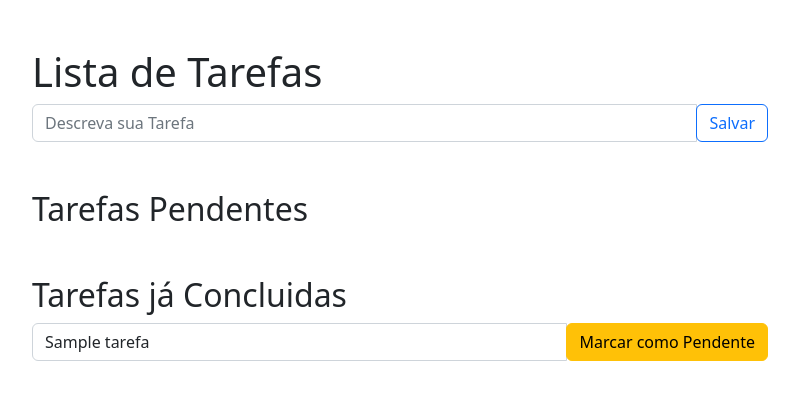
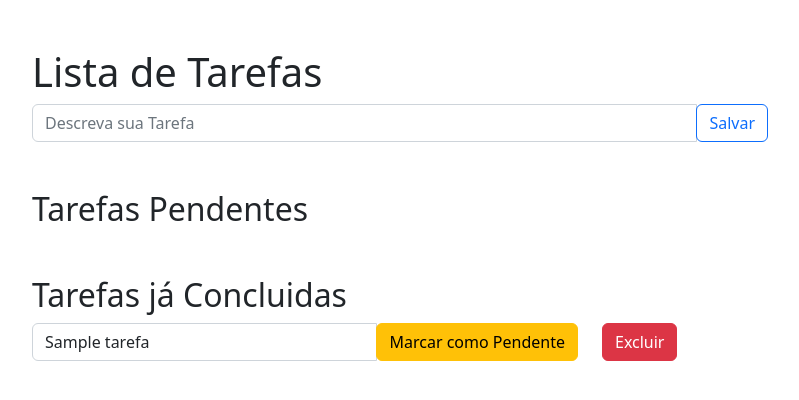
Before and after one commit to thiagojaques/portfolio02, a Django app: page /tarefas/ in a window 1280 px wide. Shown: the top 400 px of the page, without its empty margins (240-1039 px from the left). Run offline with Django 4.2, Linux system fonts and the light colour scheme; tables that the repository leaves empty hold one stand-in row (values such as "Sample post").

Commit message:
Implementado botão para apagar tarefas.
close #11

```diff
--- a/portfolio/tarefas/templates/tarefas/home.html
+++ b/portfolio/tarefas/templates/tarefas/home.html
@@ -53,6 +53,9 @@
 
             {% for tarefa in tarefas_feitas %}
 
+                <div class="row">
+
+                    <div class="col-9">
                         <form action="{% url 'tarefas:detalhe' tarefa_id=tarefa.id %}" method="post">
 
                             {% csrf_token %}
@@ -64,6 +67,24 @@
 
                             </div>
                         </form>
+
+                    </div>
+                    <div class="col-2">
+                        <form action="{% url 'tarefas:apagar' tarefa_id=tarefa.id %}" method="post">
+
+                            {% csrf_token %}
+                            <div class="input-group mb-3">
+                                <div class="input-group-append">
+                                    <button type="submit" class="btn btn-danger" >Excluir</button>
+                                </div>
+
+                            </div>
+                        </form>
+
+                    </div>
+
+                </div>
+
             {% endfor %}
         </div>
     </div>
--- a/portfolio/tarefas/urls.py
+++ b/portfolio/tarefas/urls.py
@@ -7,5 +7,6 @@ app_name = 'tarefas'
 urlpatterns = [
     path('', views.home, name='home'),
     path('<int:tarefa_id>', views.detalhe, name='detalhe'),
+    path('apagar/<int:tarefa_id>', views.apagar, name='apagar'),
 
 ]
--- a/portfolio/tarefas/views.py
+++ b/portfolio/tarefas/views.py
@@ -38,9 +38,15 @@ def home(request):
 
 
 def detalhe(request, tarefa_id):
-    tarefa = Tarefa.objects.get(id=tarefa_id)
-    form = TarefaForm(request.POST, instance=tarefa)
-    if form.is_valid():
-        form.save()
+    if request.method =='POST':
+        tarefa = Tarefa.objects.get(id=tarefa_id)
+        form = TarefaForm(request.POST, instance=tarefa)
+        if form.is_valid():
+            form.save()
+    return HttpResponseRedirect(reverse('tarefas:home'))
 
+
+def apagar(request, tarefa_id):
+    if request.method == 'POST':
+        Tarefa.objects.filter(id=tarefa_id).delete()
     return HttpResponseRedirect(reverse('tarefas:home'))
```
Also changed, not shown: portfolio/tarefas/tests/test_apagar_tarefas.py (added, +18 -0 lines). Lines whose indentation alone changed are shown as unchanged.
